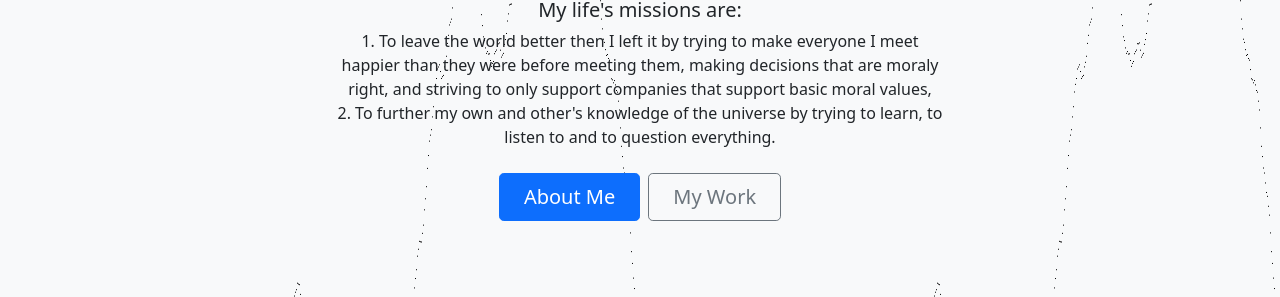
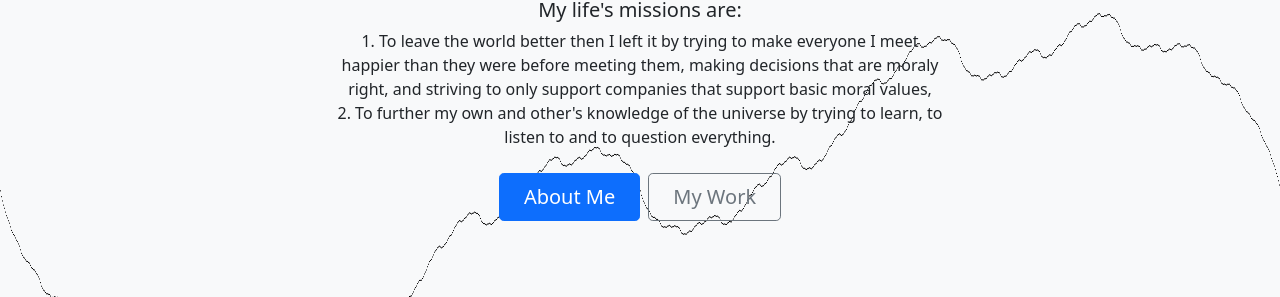
Before and after one commit to randomStuff1234/SchoolPortfolio, a website: page index.html in a window 1280 px wide. Shown: the part 238-535 px from the top of the page. Drawn offline with nearby package versions, Linux system fonts and the light colour scheme.

Commit message:
Graph actually works :peepoG:

```diff
--- a/index.html
+++ b/index.html
@@ -249,7 +249,7 @@ class Text extends Component {
  * @extends Component
  * creates a line object
  */
-class Line extends Component{
+class Line extends Component {
     /**
      * Creates an isntance of the Line class
      * @param {any} canvas The canvas to draw this line in.
@@ -319,10 +319,24 @@ class FunctionGraph extends Rect {
         this.background.draw()
         for (let x5 = 0; x5 < this.width; x5 ++) {
             this.ctx.fillStyle = this.lColor;
-            this.ctx.fillRect(x5 + this.x, (this.equation((x5) * (this.x3 - this.x2)/this.width + this.x2) - this.y2)*this.width/(this.y3 - this.y2) + this.y, 1, 1)
+            this.ctx.fillRect(x5 + this.x, this.getCanvasCoord(this.equation(this.getGraphCoord(x5,true)),false), 1, 1)
         }
-        console.log(this.y2*this.height/(this.y3 - this.y2) + this.y * 3.7795275591)
-        this.ctx.fillRect(this.x, this.y2*this.height/(this.y3 - this.y2) + this.y * 3.7795275591, this.width, 10)
+        //console.log(this.getCanvasCoord(0,false))
+        //this.ctx.fillRect(this.x, this.getCanvasCoord(0,false), this.width, 1)
+    }
+    getCanvasCoord(x, axisIsX) {
+        if (axisIsX) {
+            return (x - this.x2)*this.width/(this.x3 - this.x2) + this.x * 3.7795275591
+        } else {
+            return (x - this.y2)*this.height/(this.y3 - this.y2) + this.y * 3.7795275591
+        }
+    }
+    getGraphCoord(x, axisIsX) {
+        if (axisIsX) {
+            return (x - this.x * 3.7795275591)/this.width*(this.x3 - this.x2) - this.x2
+        } else {
+            return (x - this.y * 3.7795275591)/this.height*(this.y3 - this.y2) - this.y2
+        }
     }
 
 }
@@ -466,8 +480,7 @@ class Point extends Square{
             //}
             //return (Math.abs(y - Math.sin(x2)) < 0.02)
         //})
-        let graph = new FunctionGraph(canvas, canvas.width, canvas.height, 0, -2*Math.PI, 2*Math.PI, 19.05, -1.5, 1.5, "rgb(248, 249, 250)", "rgb(0,0,0)", (x) => {
-            //return 0
+        let graph = new FunctionGraph(canvas, canvas.width, canvas.height, 0, 0, 2*Math.PI, 7.5, -3, 3, "rgb(248, 249, 250)", "rgb(0,0,0)", (x) => {
             let y = 0
             for (i = 0; i < 10; i++) {
                 y += Math.sin((2**i)*x)/(2**i)
@@ -475,7 +488,7 @@ class Point extends Square{
             return (y)
         })
         canvas.addComponent(graph)
-
+        console.log(canvas)
         let interval = setInterval(() => {
             canvas.redraw()
         }, 0.001);
```
